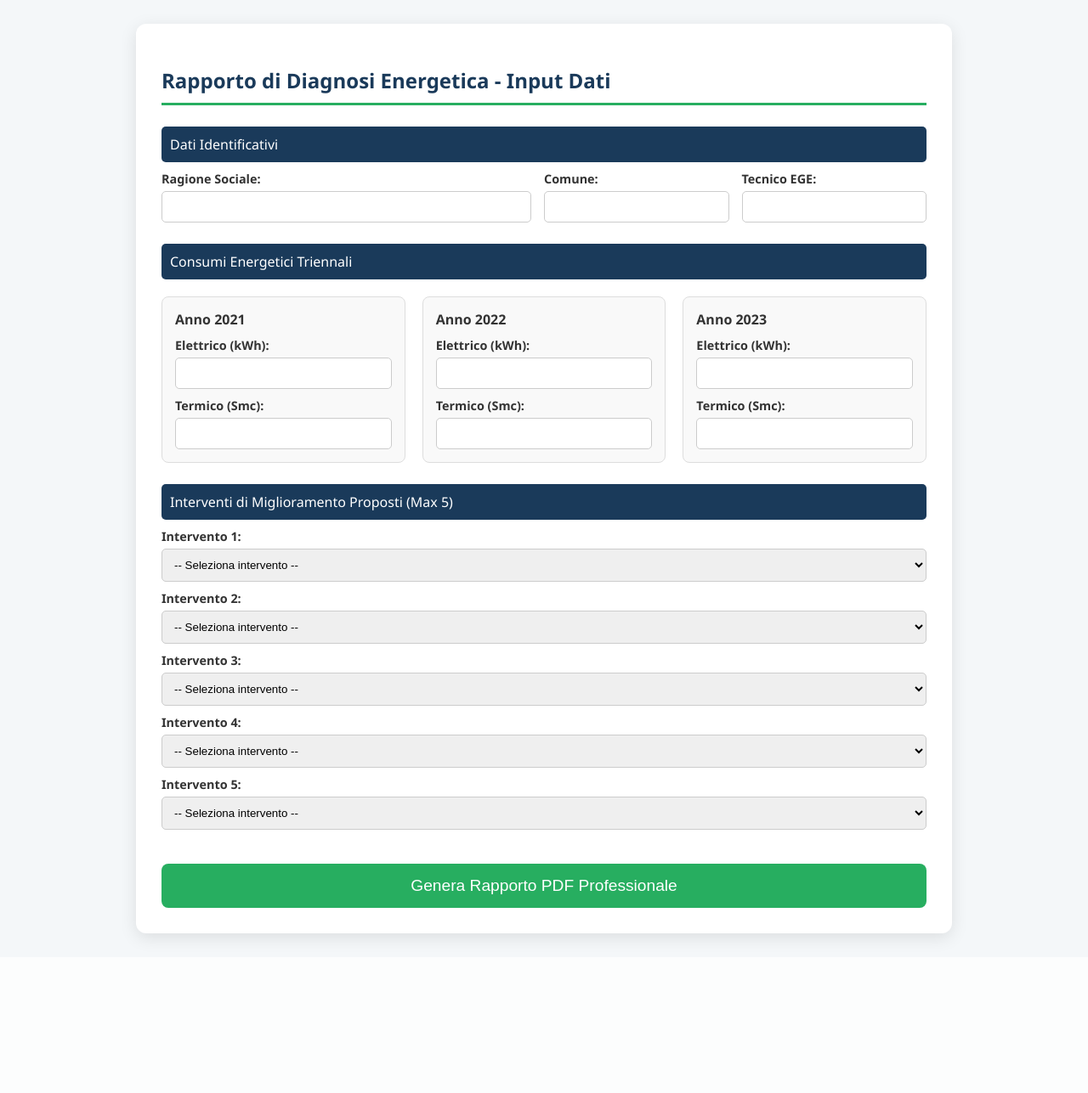
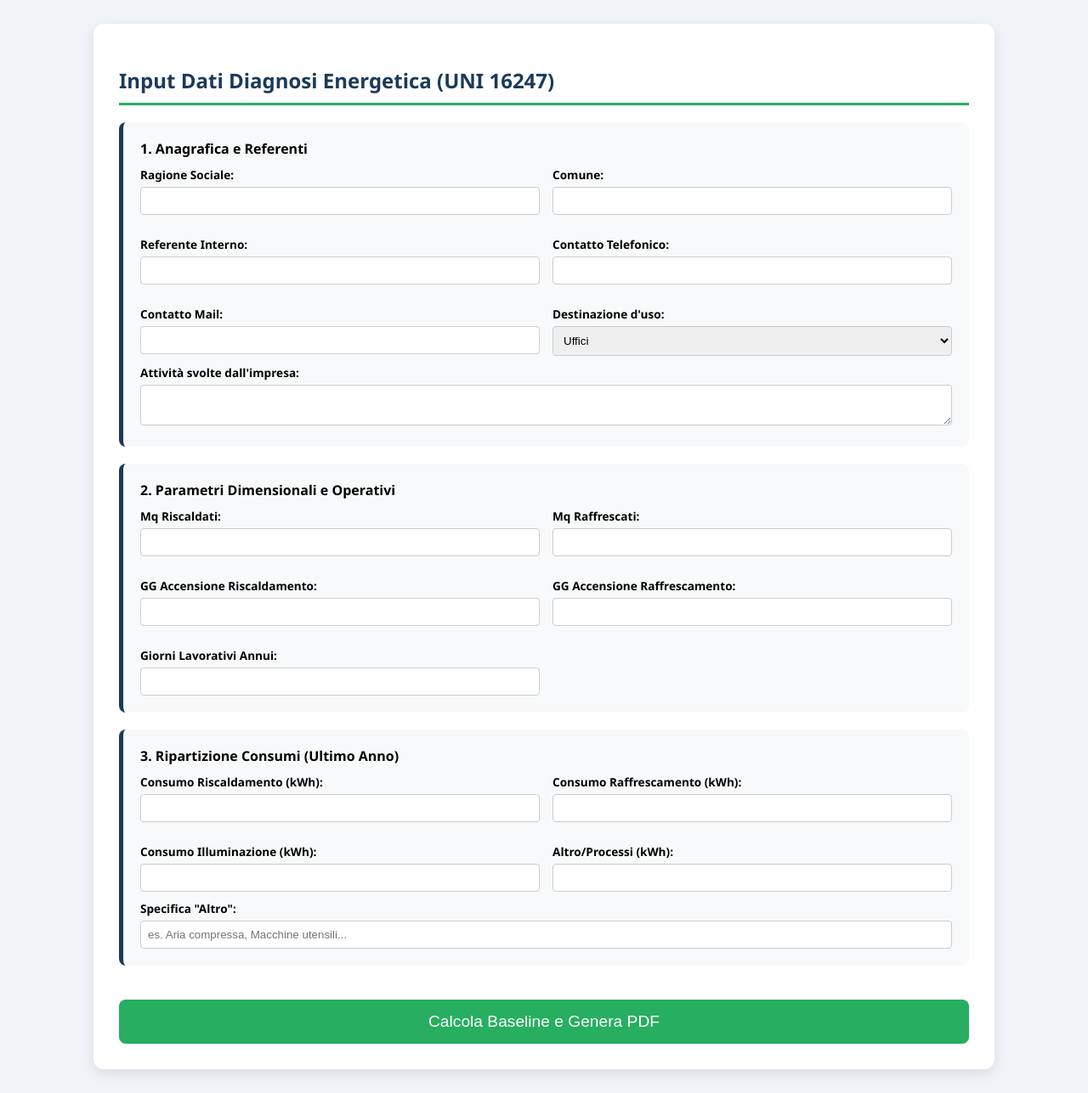
Before and after one commit to mollog22-afk/diagnosi, a Flask app: page / in a window 1280 px wide. Shown: the whole page at 85% size. Before the commit the page ends 1113 px from the top, so only its background shows below. Run offline with Flask 3, Linux system fonts and the light colour scheme.

Commit message:
Update index.html

```diff
--- a/templates/index.html
+++ b/templates/index.html
@@ -2,68 +2,69 @@
 <html lang="it">
 <head>
     <meta charset="UTF-8">
-    <title>Software Diagnosi Energetica 16247</title>
+    <title>Diagnosi Energetica Avanzata</title>
     <style>
-        body { font-family: 'Segoe UI', sans-serif; background-color: #f4f7f9; padding: 20px; color: #333; }
-        .container { max-width: 900px; margin: auto; background: white; padding: 30px; border-radius: 12px; box-shadow: 0 5px 20px rgba(0,0,0,0.1); }
+        body { font-family: 'Segoe UI', sans-serif; background: #f0f4f8; padding: 20px; }
+        .container { max-width: 1000px; margin: auto; background: white; padding: 30px; border-radius: 12px; box-shadow: 0 5px 15px rgba(0,0,0,0.1); }
         h2 { color: #1a3a5a; border-bottom: 3px solid #27ae60; padding-bottom: 10px; }
-        .grid-3 { display: grid; grid-template-columns: 1fr 1fr 1fr; gap: 20px; margin: 20px 0; }
-        .block { background: #f9f9f9; padding: 15px; border-radius: 8px; border: 1px solid #ddd; }
-        label { font-weight: bold; display: block; margin-top: 10px; font-size: 0.9em; }
-        input, select { width: 100%; padding: 10px; margin-top: 5px; border: 1px solid #ccc; border-radius: 5px; box-sizing: border-box; }
-        .section-header { background: #1a3a5a; color: white; padding: 10px; margin-top: 25px; border-radius: 5px; }
-        button { background: #27ae60; color: white; padding: 15px; border: none; width: 100%; border-radius: 8px; font-size: 1.2em; cursor: pointer; margin-top: 30px; }
-        button:hover { background: #219150; }
+        .section { background: #f8f9fa; padding: 20px; border-radius: 8px; margin-bottom: 20px; border-left: 5px solid #1a3a5a; }
+        .grid { display: grid; grid-template-columns: 1fr 1fr; gap: 15px; }
+        label { font-weight: bold; display: block; margin-top: 10px; font-size: 0.85em; }
+        input, select, textarea { width: 100%; padding: 8px; margin-top: 5px; border: 1px solid #ccc; border-radius: 4px; box-sizing: border-box; }
+        button { background: #27ae60; color: white; padding: 15px; border: none; width: 100%; border-radius: 8px; font-size: 1.2em; cursor: pointer; margin-top: 20px; }
     </style>
 </head>
 <body>
     <div class="container">
-        <h2>Rapporto di Diagnosi Energetica - Input Dati</h2>
+        <h2>Input Dati Diagnosi Energetica (UNI 16247)</h2>
         <form action="/genera" method="post">
-            <div class="section-header">Dati Identificativi</div>
-            <div style="display: flex; gap: 15px;">
-                <div style="flex: 2;"><label>Ragione Sociale:</label><input type="text" name="cliente" required></div>
-                <div style="flex: 1;"><label>Comune:</label><input type="text" name="comune" required></div>
-                <div style="flex: 1;"><label>Tecnico EGE:</label><input type="text" name="tecnico" required></div>
+
+            <div class="section">
+                <strong>1. Anagrafica e Referenti</strong>
+                <div class="grid">
+                    <div><label>Ragione Sociale:</label><input type="text" name="cliente" required></div>
+                    <div><label>Comune:</label><input type="text" name="comune" required></div>
+                    <div><label>Referente Interno:</label><input type="text" name="referente" required></div>
+                    <div><label>Contatto Telefonico:</label><input type="text" name="telefono" required></div>
+                    <div><label>Contatto Mail:</label><input type="email" name="mail" required></div>
+                    <div><label>Destinazione d'uso:</label>
+                        <select name="destinazione">
+                            <option value="Uffici">Uffici</option>
+                            <option value="Industriale">Industriale</option>
+                            <option value="Commerciale">Commerciale</option>
+                            <option value="Scolastico">Scolastico</option>
+                            <option value="Altro">Altro</option>
+                        </select>
+                    </div>
+                </div>
+                <label>Attività svolte dall'impresa:</label>
+                <textarea name="attivita" rows="2"></textarea>
             </div>
 
-            <div class="section-header">Consumi Energetici Triennali</div>
-            <div class="grid-3">
-                {% for i in range(2021, 2024) %}
-                <div class="block">
-                    <strong>Anno {{ i }}</strong>
-                    <label>Elettrico (kWh):</label><input type="number" name="kwh_{{ i }}" required>
-                    <label>Termico (Smc):</label><input type="number" name="smc_{{ i }}" required>
+            <div class="section">
+                <strong>2. Parametri Dimensionali e Operativi</strong>
+                <div class="grid">
+                    <div><label>Mq Riscaldati:</label><input type="number" step="0.1" name="mq_risc" required></div>
+                    <div><label>Mq Raffrescati:</label><input type="number" step="0.1" name="mq_raff" required></div>
+                    <div><label>GG Accensione Riscaldamento:</label><input type="number" name="gg_risc" required></div>
+                    <div><label>GG Accensione Raffrescamento:</label><input type="number" name="gg_raff" required></div>
+                    <div><label>Giorni Lavorativi Annui:</label><input type="number" name="gg_lav" required></div>
                 </div>
-                {% endfor %}
             </div>
 
-            <div class="section-header">Interventi di Miglioramento Proposti (Max 5)</div>
-            {% for n in range(1, 6) %}
-            <div style="margin-bottom: 10px;">
-                <label>Intervento {{ n }}:</label>
-                <select name="intervento_{{ n }}">
-                    <option value="">-- Seleziona intervento --</option>
-                    <option value="II.A - Isolamento termico">II.A - Isolamento termico: Coibentazione pareti/coperture</option>
-                    <option value="II.B - Infissi">II.B - Infissi: Sostituzione chiusure trasparenti</option>
-                    <option value="II.C - Schermature solari">II.C - Schermature solari: Sistemi di ombreggiamento</option>
-                    <option value="II.D - Edifici nZEB">II.D - Edifici nZEB: Trasformazione quasi zero</option>
-                    <option value="II.E - Illuminazione efficiente">II.E - Illuminazione efficiente: LED/Alta efficienza</option>
-                    <option value="II.F - Building Automation">II.F - Building Automation: Gestione automatica</option>
-                    <option value="II.G - Ricarica veicoli elettrici">II.G - Ricarica veicoli elettrici (con PdC)</option>
-                    <option value="II.H - Fotovoltaico">II.H - Fotovoltaico (con PdC e accumulo)</option>
-                    <option value="III.A - Pompe di calore">III.A - Pompe di calore: Elettriche o a gas</option>
-                    <option value="III.B - Sistemi ibridi">III.B - Sistemi ibridi: Caldaia + PdC</option>
-                    <option value="III.C - Caldaie a biomassa">III.C - Caldaie a biomassa: Pellet/Legna</option>
-                    <option value="III.D - Solare termico">III.D - Solare termico: Acqua calda/Riscaldamento</option>
-                    <option value="III.E - Scaldacqua a PdC">III.E - Scaldacqua a pompa di calore</option>
-                    <option value="III.F - Teleriscaldamento">III.F - Allacciamento a reti teleriscaldamento</option>
-                    <option value="III.G - Microcogenerazione">III.G - Microcogenerazione da rinnovabili</option>
-                </select>
+            <div class="section">
+                <strong>3. Ripartizione Consumi (Ultimo Anno)</strong>
+                <div class="grid">
+                    <div><label>Consumo Riscaldamento (kWh):</label><input type="number" name="val_risc" required></div>
+                    <div><label>Consumo Raffrescamento (kWh):</label><input type="number" name="val_raff" required></div>
+                    <div><label>Consumo Illuminazione (kWh):</label><input type="number" name="val_illu" required></div>
+                    <div><label>Altro/Processi (kWh):</label><input type="number" name="val_altro" required></div>
+                </div>
+                <label>Specifica "Altro":</label>
+                <input type="text" name="spec_altro" placeholder="es. Aria compressa, Macchine utensili...">
             </div>
-            {% endfor %}
 
-            <button type="submit">Genera Rapporto PDF Professionale</button>
+            <button type="submit">Calcola Baseline e Genera PDF</button>
         </form>
     </div>
 </body>
```
